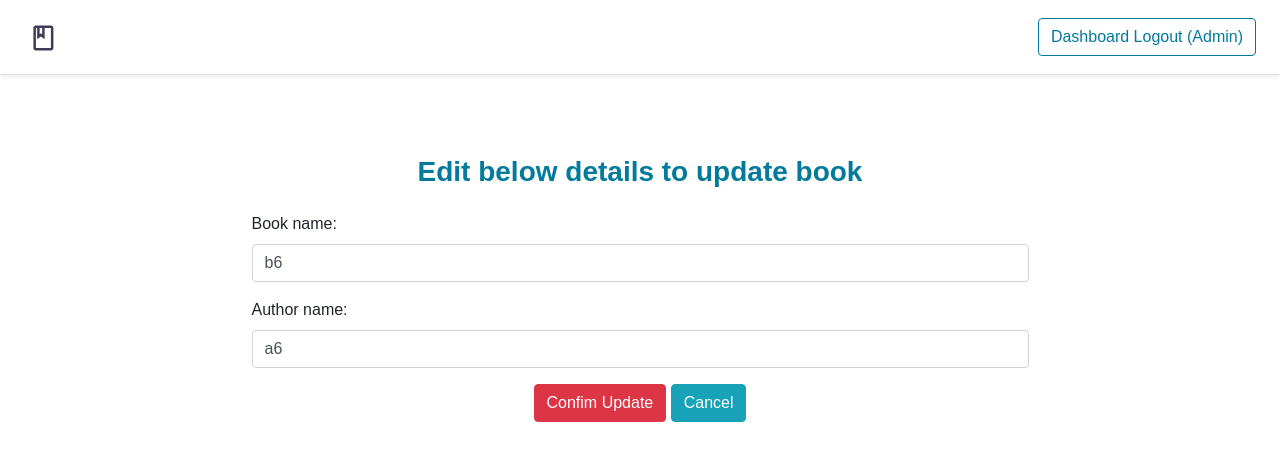
After one commit to runalb/Django-Library-Management-System, a Django app: page /dashboard/update/6 in a window 1280 px wide. The commit adds this page. Shown: the top 461 px of the page. Run offline with Django 4.2, Linux system fonts and the light colour scheme; a user stored in the database is signed in; data comes from the database, SQL or seed files in the repository; both versions use the stored data as it was after the commit.

Commit message:
update book

```diff
--- /dev/null
+++ b/dashboard/templates/dashboard/update_book.html
@@ -0,0 +1,30 @@
+{% extends 'dashboard/base.html' %}
+{% block dashboardcontent %}
+
+<h3 class='text-center theme-color m-4'>Edit below details to update book</h3>
+
+<form method="post" >
+    {% csrf_token %}
+
+    <div class="form-group mx-4 mt-4">
+        <p>
+            <label for="id_book_name">Book name:</label>
+            <input type="text" value="{{form.book_name.value}}" name="book_name" class="form-control"  required id="id_book_name">
+        </p>
+        <p>
+            <label for="id_author_name">Author name:</label>
+            <input type="text" value="{{form.author_name.value}}" name="author_name" class="form-control"  required id="id_author_name">
+        </p>
+    </div>
+
+
+    <div class="text-center">
+        <input type="submit" class="btn btn-danger" value="Confim Update">
+        <a href="{% url 'dashboard:view_available_books' %}">
+            <button type="button" class="btn btn-info">Cancel</button>
+        </a>
+    </div>
+</form>
+
+
+{% endblock %}
--- a/dashboard/templates/dashboard/view_available_book.html
+++ b/dashboard/templates/dashboard/view_available_book.html
@@ -21,7 +21,9 @@
                         <td scope='row'>{{item.author_name}}</td>
                         <td scope='row'>
 
-                            <button type="button" class="btn action-btn">Update - {{item.id}}</button>
+                            <a href="{% url 'dashboard:update' item.id %}">
+                                <button type="button" class="btn action-btn">Update - {{item.id}}</button>
+                            </a>
 
                             <a href="{% url 'dashboard:delete' item.id %}">
                                 <button type="button" class="btn btn-danger">Delete - {{item.id}}</button>
--- a/dashboard/urls.py
+++ b/dashboard/urls.py
@@ -8,7 +8,7 @@ urlpatterns = [
     path('add-book/', views.add_book, name='add_book'),
     path('search-book/', views.search_available_book, name='search_available_book'),
     path('view-available-books/', views.view_available_books, name='view_available_books'),
-
+    path('update/<int:pk>', views.UpdateBookView.as_view(), name='update'),
     path('delete/<int:pk>', views.DeleteBookView.as_view(), name='delete'),
 
 ]
--- a/dashboard/views.py
+++ b/dashboard/views.py
@@ -3,7 +3,7 @@ from django.urls import reverse_lazy
 from .models import LibraryModel
 from .forms import SearchForm, AddBook
 from django.contrib.auth.decorators import login_required
-from django.views.generic import DeleteView
+from django.views.generic import DeleteView, UpdateView
 
 # Create your views here.
 
@@ -87,6 +87,14 @@ def view_available_books(request):
     return render(request,'dashboard/view_available_book.html',context=context)
 
 
+#update book
+class UpdateBookView(UpdateView):
+    model = LibraryModel
+    fields = ('book_name','author_name')
+    success_url = reverse_lazy("dashboard:view_available_books")
+    template_name = 'dashboard/update_book.html'
+
+
 
 
 
```
Also changed, not shown: db.sqlite3.
